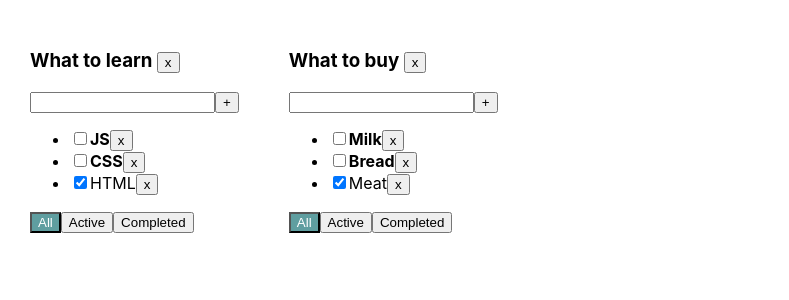
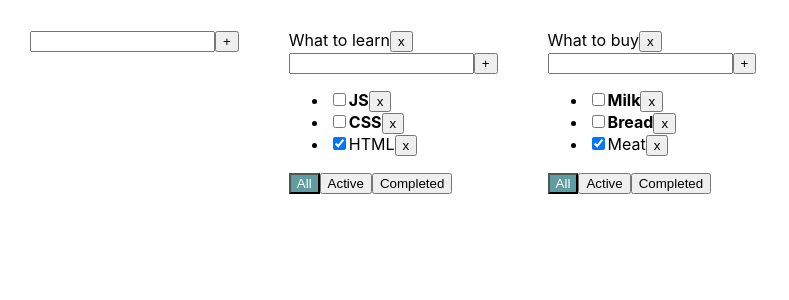
Before and after one commit to PsyHow/Todolist, a React (Create React App) app: page / in a window 1280 px wide. Shown: the top 300 px of the page, without its empty margins (0-789 px from the left). Built offline with nearby package versions, Linux system fonts and the light colour scheme.

Commit message:
add new Components

```diff
--- /dev/null
+++ b/src/AddItemForm.tsx
@@ -0,0 +1,49 @@
+import React, {useState, KeyboardEvent, ChangeEvent} from 'react';
+
+type AddItemFormTypes = {
+    addItem:(title:string)=>void
+}
+
+function AddItemForm(props:AddItemFormTypes) {
+
+    const [error, setError] = useState<boolean>(false)
+    const [title, setTitle] = useState<string>("")
+
+    const changeTitle = (e: ChangeEvent<HTMLInputElement>) => {
+        if (error) {
+            setError(false)
+        }
+        setTitle(e.currentTarget.value)
+    }
+
+    const onKeyPressAddTask = (e: KeyboardEvent<HTMLInputElement>) => {
+        if (e.key === "Enter") {
+            addItem()
+        }
+    }
+
+    const addItem = () => {
+        const trimmedTitle = title.trim()
+        if (trimmedTitle) {
+            props.addItem(title)
+        } else {
+            setError(true)
+        }
+        setTitle("")
+    }
+
+    return (
+        <div>
+            <input
+                value={title}
+                onChange={changeTitle}
+                onKeyPress={onKeyPressAddTask}
+                className={error ? "error" : ""}
+            />
+            <button onClick={addItem}>+</button>
+            {error && <div style={{color: "red"}}>Title is required!</div>}
+        </div>
+    )
+}
+
+export default AddItemForm;
--- a/src/App.tsx
+++ b/src/App.tsx
@@ -2,6 +2,7 @@
 import './App.css';
 import TodoList from "./TodoList";
 import {v1} from "uuid";
+import AddItemForm from "./AddItemForm";
 
 export type TaskType = {
     id: string
@@ -59,8 +60,8 @@
         tasks[todolistID] = [newTask, ...tasks[todolistID]]
         setTasks({...tasks})
     }
-    const removeTodolist = (todolistID:string) => {
-        setTodolist(todolist.filter(f=> f.id !== todolistID))
+    const removeTodolist = (todolistID: string) => {
+        setTodolist(todolist.filter(f => f.id !== todolistID))
         delete tasks[todolistID]
     }
 
@@ -69,9 +70,27 @@
         setTasks({...tasks})
     }
 
+    const changeTaskTitle = (taskID: string, title: string, todolistID: string) => {
+        tasks[todolistID] = tasks[todolistID].map(t => t.id === taskID ? {...t, title: title} : t)
+        setTasks({...tasks})
+    }
+    const changeTodolistTitle = (title: string, todolistID:string) => {
+        setTodolist(todolist.map(m=> m.id === todolistID ? {...m, title }: m))
+    }
+
     const changeTodoListFilter = (filter: FilterValuesType, todolistID: string) => {
         setTodolist(todolist.map(tl => tl.id === todolistID ? {...tl, filter} : tl))
-            //const updateTodolist = todolist.map(tl => tl.id === todolistID ? {...tl, filter: filter} : tl)
+    }
+
+    const addTodolist = (title: string) => {
+        const todolist_Id = v1()
+        const todolists: TodolistType = {
+            id: todolist_Id,
+            title: title,
+            filter: 'all'
+        }
+        setTodolist([todolists, ...todolist])
+        setTasks({...tasks, [todolist_Id]: []})
     }
 
     //UI:
@@ -93,10 +112,12 @@
                 title={t.title}
                 removeTodolist={removeTodolist}
                 tasks={tasksForRender}
-                    addTask={addTask}
+                addItem={addTask}
                 removeTask={removeTask}
                 changeTaskStatus={changeTaskStatus}
                 changeTodoListFilter={changeTodoListFilter}
+                changeTaskTitle={changeTaskTitle}
+                changeTodolistTitle={changeTodolistTitle}
             />
         )
     })
@@ -105,6 +126,7 @@
 
     return (
         <div className="App">
+            <AddItemForm addItem={addTodolist}/>
             {todolistComponents}
         </div>
     );
--- /dev/null
+++ b/src/EditableSpan.tsx
@@ -0,0 +1,35 @@
+import React, {useState,ChangeEvent} from 'react';
+
+type EditablePropsType = {
+    title: string
+    changeTitle:(title:string)=>void
+}
+
+function EditableSpan(props: EditablePropsType) {
+
+    const [editMode, setEditMode] = useState<boolean>(false)
+    const [title, setTitle] = useState<string>(props.title)
+
+    const changeTitle = (e: ChangeEvent<HTMLInputElement>) => {
+        setTitle(e.currentTarget.value)
+    }
+    const offEditMode = () => {
+        props.changeTitle(title)
+        setEditMode(false)
+    }
+
+    const onEditMode = () => {
+        setEditMode(true)
+    }
+
+    return (
+        editMode ? <input
+                value={title}
+                autoFocus={true}
+                onChange={changeTitle}
+                onBlur={offEditMode}/>
+            : <span onDoubleClick={onEditMode}>{props.title}</span>
+    )
+}
+
+export default EditableSpan;
--- a/src/TodoList.tsx
+++ b/src/TodoList.tsx
@@ -1,5 +1,7 @@
-import React, {useState, KeyboardEvent, ChangeEvent} from 'react';
+import React, {ChangeEvent} from 'react';
 import {FilterValuesType, TaskType} from "./App";
+import AddItemForm from "./AddItemForm";
+import EditableSpan from "./EditableSpan";
 
 type TodoListPropsType = {
     id: string
@@ -7,54 +9,43 @@
     tasks: Array<TaskType>
     filter: FilterValuesType
     removeTask: (taskID: string, todolistID: string) => void
-    removeTodolist: (todolistID:string) => void
-    addTask: (title: string, todolistID: string) => void
+    removeTodolist: (todolistID: string) => void
+    addItem: (title: string, todolistID: string) => void
     changeTaskStatus: (taskID: string, isDone: boolean, todolistID: string) => void
     changeTodoListFilter: (filter: FilterValuesType, todolistID: string) => void
+    changeTaskTitle: (taskID: string, title: string, todolistID: string) => void
+    changeTodolistTitle: (title: string, todolistID: string) => void
 }
 
 function TodoList(props: TodoListPropsType) {
-    const [title, setTitle] = useState<string>("")
-    const [error, setError] = useState<boolean>(false)
+
     const tasksList = props.tasks.map(t => {
         const changeStatus =
             (e: ChangeEvent<HTMLInputElement>) => props.changeTaskStatus(t.id, e.currentTarget.checked, props.id)
+
+        const changeTitle = (title: string) => {
+            props.changeTaskTitle(t.id, title, props.id)
+        }
+
         return (
-            <li key={t.id}>
+            <li key={t.id} className={!t.isDone ? "notCompleted" : ""}>
                 <input
                     type="checkbox"
                     checked={t.isDone}
                     onChange={changeStatus}
                 />
-                <span className={!t.isDone ? "notCompleted" : ""}>{t.title}</span>
+                <EditableSpan title={t.title} changeTitle={changeTitle}/>
+                {/*<span>{t.title}</span>*/}
                 <button onClick={() => props.removeTask(t.id, props.id)}>x</button>
             </li>
         )
     })
 
-    const addTask = () => {
-        const trimmedTitle = title.trim()
-        if (trimmedTitle) {
-            props.addTask(title,props.id)
-        } else {
-            setError(true)
-        }
-        setTitle("")
-    }
-    const setAllFilter = () => props.changeTodoListFilter("all",props.id)
-    const setActiveFilter = () => props.changeTodoListFilter("active",props.id)
-    const setCompletedFilter = () => props.changeTodoListFilter("completed",props.id)
-    const onKeyPressAddTask = (e: KeyboardEvent<HTMLInputElement>) => {
-        if (e.key === "Enter") {
-            addTask()
-        }
-    }
-    const changeTitle = (e: ChangeEvent<HTMLInputElement>) => {
-        if (error) {
-            setError(false)
-        }
-        setTitle(e.currentTarget.value)
-    }
+    const setAllFilter = () => props.changeTodoListFilter("all", props.id)
+    const setActiveFilter = () => props.changeTodoListFilter("active", props.id)
+    const setCompletedFilter = () => props.changeTodoListFilter("completed", props.id)
+
+    const addTask = (title: string) => props.addItem(title, props.id)
 
     let allBtnClass = "";
     if (props.filter === "all") {
@@ -62,18 +53,17 @@
     }
     const activeBtnClass = props.filter === "active" ? "active-filter" : ""
     const completedBtnClass = props.filter === "completed" ? "active-filter" : ""
+
+    const changeTodolistTitle = (title: string) => {
+        props.changeTodolistTitle(title, props.id)
+    }
+
     return (
         <div>
-            <h3>{props.title} <button onClick={()=>props.removeTodolist(props.id)}>x</button></h3>
+            <EditableSpan title={props.title} changeTitle={changeTodolistTitle}/>
+            <button onClick={() => props.removeTodolist(props.id)}>x</button>
             <div>
-                <input
-                    value={title}
-                    onChange={changeTitle}
-                    onKeyPress={onKeyPressAddTask}
-                    className={error ? "error" : ""}
-                />
-                <button onClick={addTask}>+</button>
-                {error && <div style={{color: "red"}}>Title is required!</div>}
+                <AddItemForm addItem={addTask}/>
             </div>
             <ul>
                 {tasksList}
```
Lines whose indentation alone changed are shown as unchanged.
